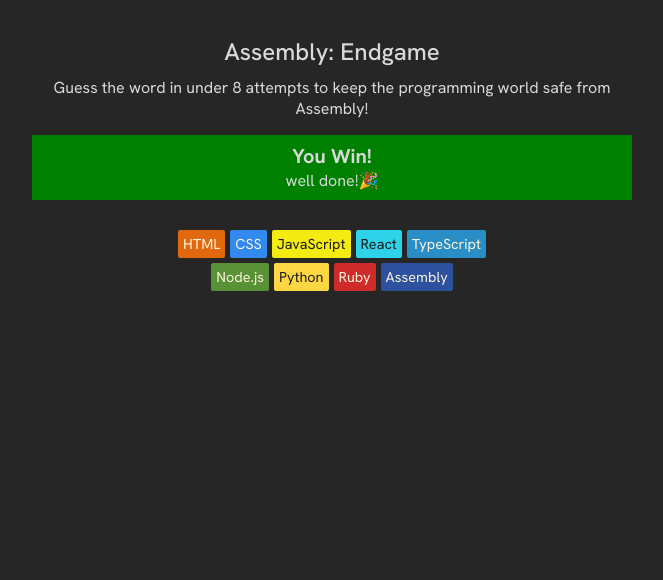
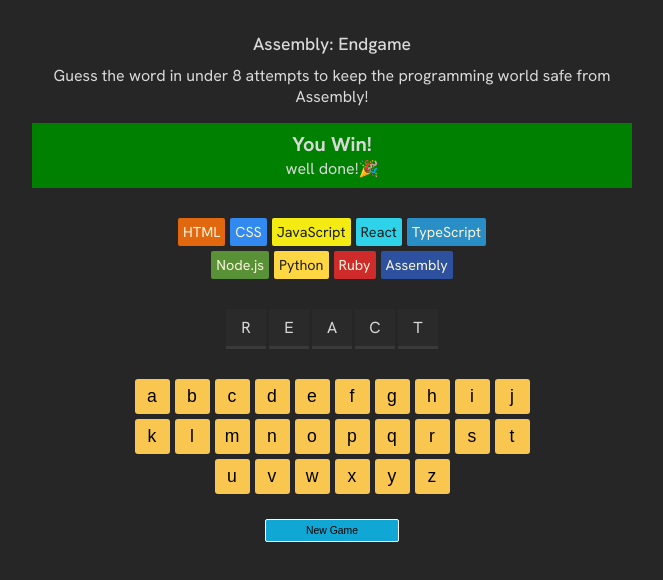
Before and after one commit to Shayan200507/Word_Game, a React (Vite) app in the folder my-app/: page / in a window 1280 px wide. Shown: the top 580 px of the page, without its empty margins (308-971 px from the left). Built offline with nearby package versions, Linux system fonts and the light colour scheme.

Commit message:
new changes again

```diff
--- a/my-app/src/App.css
+++ b/my-app/src/App.css
@@ -28,7 +28,7 @@
 
 .title > h1 {
   margin-bottom: 10px;
-  font-size: 1.5rem;
+  font-size: 1.1rem;
   font-weight: 500;
 }
 
@@ -77,3 +77,100 @@
   border-radius: 2px;
   font-size: 0.9rem;
 }
+
+
+.letterBox{
+  background-color: #2A2A2A;
+  border-bottom: 3px solid #3A3A3A;
+
+    width: 40px;
+  height: 40px;
+  display: flex;
+  justify-content: center;
+  align-items: center;
+
+}
+
+.wordContainer{
+  display: flex;
+  justify-content: center;
+  gap: 3px;
+  margin-bottom: 30px;
+}
+
+
+.alphaButton{
+
+  background-color: #F9C74F;
+  border-radius: 3px;
+   height: 35px;
+    width: 35px;
+   font-size: 1.1rem;
+   transition: transform 0.2s ease;
+   border: none;
+   cursor: pointer;
+
+}
+
+.correct{
+
+ background-color: #2ECC71;
+
+}
+.incorrect{
+  background-color: #E74C3C;
+}
+
+.keyBoard{
+
+display: flex;
+flex-wrap: wrap;
+justify-content: center;
+max-width: 400px;
+
+gap: 5px;
+margin: 0 auto;
+margin-bottom: 25px;
+
+
+}
+
+
+
+.alphaButton:active{
+
+  transform: scale(0.95);
+}
+
+.newGame > button {
+
+
+  background-color: #10A7D4;
+  border-radius: 2px;
+  border: 1px solid white ;
+  padding: 5px 40px;
+  font-size: 0.65rem;
+  margin-bottom: 20px;
+  cursor: pointer;
+  transition: transform 0.2s ease;
+
+
+
+}
+
+
+.newGame > button:hover{
+   background-color: #0a7ea1;
+}
+
+.newGame > button:active{
+  background-color: #0a7ea1;
+  transform: scale(0.95);
+}
+
+
+.newGame{
+  display: flex;
+  justify-content: center;
+
+}
--- a/my-app/src/App.jsx
+++ b/my-app/src/App.jsx
@@ -3,10 +3,39 @@
 import './App.css'
 import { languages } from './languages'
 import {nanoid} from 'nanoid'
+import { useState } from 'react'
+import { clsx } from 'clsx';
 
 function App() {
 
+  const [Word, setWord] = useState("REACT")
+  const [letters, setLetters] = useState([])
+  const arrWord = Word.split("")
+  const alphabet = "abcdefghijklmnopqrstuvwxyz"
+  const arrAlphabet = alphabet.split("")
+
+
+  function handleKeyboardeClick(letter){
+
+
+    setLetters(prevLetter => {
+        const letterSet = new Set(prevLetter)
+        letterSet.add(letter)
+        return Array.from(letterSet)
+    }
+// using a set to make sure there are no duplicate letters in the letter array
+    )
+
+  }
+
   const displayArray = languages.map((langauge) => { return <span key={nanoid()}  style={{ backgroundColor : langauge.backgroundColor, color : langauge.color}}   className='langBlock'>{langauge.name}</span>})
+  const displayArrWord = arrWord.map((letter) =>(<span key={nanoid()}  className='letterBox'>{letter}</span> ))
+  const  displayArrAlphabet = arrAlphabet.map((letter) =>(<button key={nanoid()} onClick={() => handleKeyboardeClick(letter)}  className={clsx('alphaButton',{
+     correct: letters.includes(letter) && arrWord.includes(letter.toUpperCase()),
+    incorrect: letters.includes(letter) && !arrWord.includes(letter.toUpperCase())
+  })}>{letter}</button>))
+
+
 
   return (
     <>
@@ -26,6 +55,9 @@
 
 
            <div className='langContainer'>{displayArray}</div>
+           <div className="wordContainer">{displayArrWord}</div>
+           <div className='keyBoard'>{displayArrAlphabet}</div>
+           <div className='newGame'><button>New Game</button></div>
 
     </>
   )
--- /dev/null
+++ b/package.json
@@ -0,0 +1,5 @@
+{
+  "dependencies": {
+    "clsx": "^2.1.1"
+  }
+}
```
Also changed, not shown: 1 other file (tests, documents, lock files or other folders).
